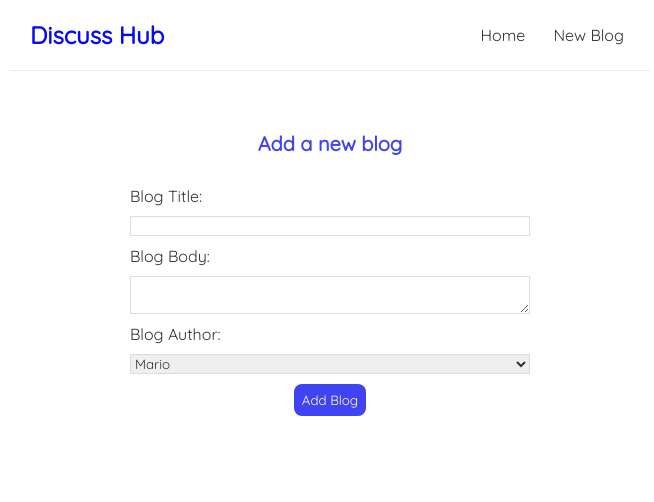
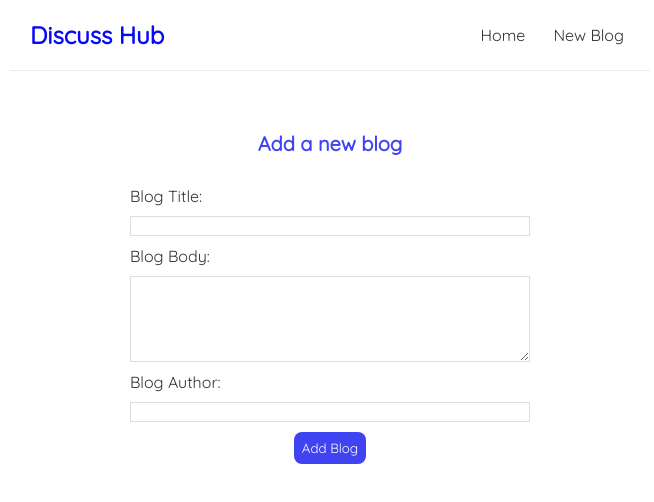
Before and after one commit to Mubarak1A/The-Discuss-Hub, a React (Vite) app: page /create-blog in a window 1280 px wide. Shown: the top 502 px of the page, without its empty margins (310-964 px from the left). Built offline with nearby package versions, Linux system fonts and the light colour scheme.

Commit message:
prevent default form function when submit form

```diff
--- a/src/CreateBlog.jsx
+++ b/src/CreateBlog.jsx
@@ -1,22 +1,40 @@
+import { useState } from "react";
+
 const CreateBlog = () => {
+    const [ title, setTitle ] = useState('');
+    const [ body, setBody ] = useState('');
+    const [ author, setAuthor ] = useState('');
+
+    const handleSubmit = (e) => {
+        e.preventDefault();
+        const blog = { title, body, author }
+    }
+
     return (
         <div className="create-blog">
             <h2>Add a new blog</h2>
-            <form>
+            <form onSubmit={handleSubmit}>
                 <label>Blog Title:</label>
                 <input
                     type="text"
                     required
+                    value={title}
+                    onChange={(e) => setTitle(e.target.value)}
                 />
                 <label>Blog Body:</label>
                 <textarea
+                    rows='5'
                     required
+                    value={body}
+                    onChange={(e) => setBody(e.target.value)}
                 />
                 <label>Blog Author:</label>
-                <select>
-                    <option value="mario">Mario</option>
-                    <option value="yoshi">Yoshi</option>
-                </select>
+                <input
+                    type="text"
+                    required
+                    value={author}
+                    onChange={(e) => setAuthor(e.target.value)}
+                />
                 <button>Add Blog</button>
             </form>
         </div>
```
